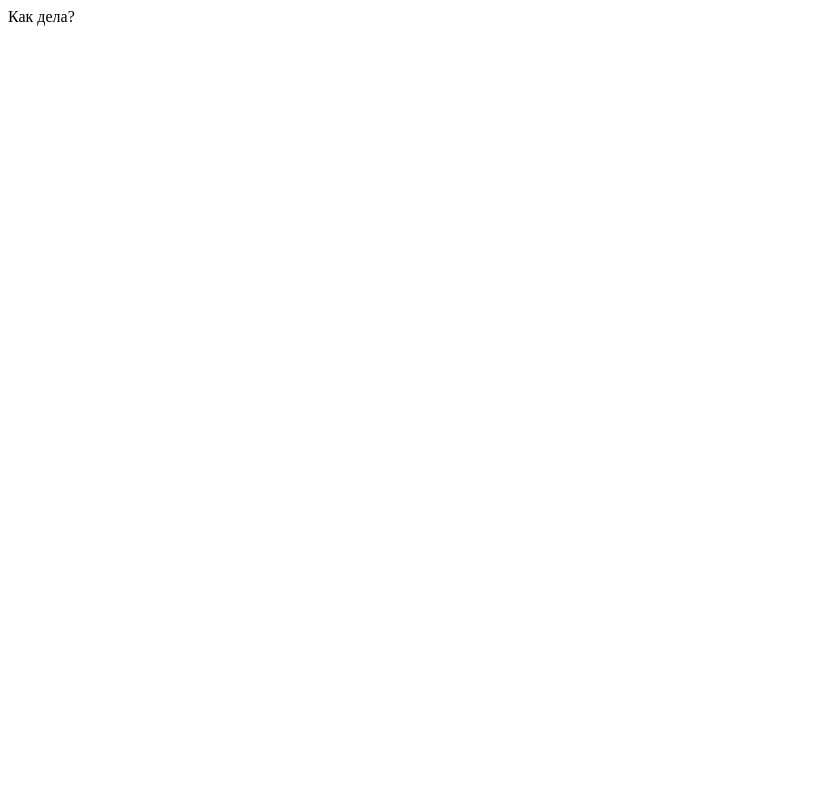
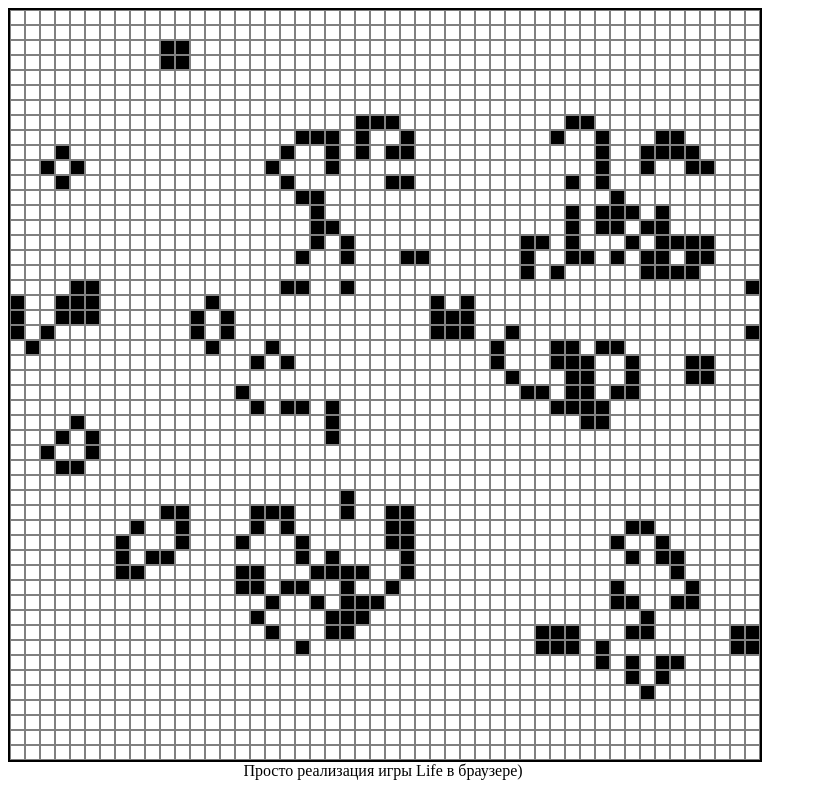
Before and after one commit to EgorAdamovsky/EgorAdamovsky.github.io, a plain HTML site: page index.html in a window 1280 px wide. Shown: the whole page, without its empty margins (0-817 px from the left). Drawn offline with Linux system fonts and the light colour scheme.

Commit message:
игрулька

```diff
--- a/index.html
+++ b/index.html
@@ -1,10 +1,14 @@
 <!DOCTYPE html>
 <html lang="ru">
-  <head>
+<head>
     <meta charset="utf-8">
-    <title>Моя страничка!</title>
-  </head>
-  <body>
-     <div>Как дела?</div>
-  </body>
+    <title>Life Game</title>
+    <link rel="icon" type="image/x-icon" href="shrek.ico">
+    <link rel="stylesheet" href="style.css">
+</head>
+<body>
+  <div id="root"></div>
+  <div id="info">Просто реализация игры Life в браузере)</div>
+  <script src="script.js"></script>
+</body>
 </html>
--- /dev/null
+++ b/script.js
@@ -0,0 +1,69 @@
+let x = 50, y = 50;
+let s = 15;
+let field = [];
+let offsets = [[-1, -1], [1, -1], [-1, 1], [1, 1], [0, -1], [0, 1], [-1, 0], [1, 0]];
+let bias = 2;
+let root = document.getElementById("root");
+
+class Block {
+
+    constructor(_block, _live, _x, _y) {
+        this.live = _live ? "white" : "black";
+        this.x = _x;
+        this.y = _y;
+        this.block = _block;
+        this.block.style.backgroundColor = this.live;
+        this.block.style.position = "absolute";
+        this.block.style.width = s + "px";
+        this.block.style.height = s + "px";
+        this.block.style.left = (bias + s / 2 + (s * this.x)) + "px";
+        this.block.style.top = (bias + s / 2 + (s * this.y)) + "px";
+        root.append(this.block);
+    }
+
+    step() {
+        let near = 0;
+        for (let i = 0; i < 8; i++) {
+            let temp = 0;
+            try {
+                let temp_x = (this.x + offsets[i][0]) % x;
+                let temp_y = (this.y + offsets[i][1]) % y;
+                temp = field[temp_x][temp_y].block.style.backgroundColor === "black" ? 1 : 0;
+            } catch (error) {
+            }
+            near += temp;
+        }
+        if (this.live === "white") {
+            if (near === 3) {
+                this.live = "black";
+            }
+        } else {
+            if (near < 2 || near > 3) {
+                this.live = "white";
+            }
+        }
+    }
+
+}
+
+
+for (let i = 0; i < x; i++) {
+    let line = [];
+    for (let j = 0; j < y; j++) {
+        line.push(new Block(document.createElement('button'), Math.round(3 * Math.random()), i, j));
+    }
+    field.push(line);
+}
+
+setInterval(() => {
+    for (let i = 0; i < x; i++) {
+        for (let j = 0; j < y; j++) {
+            field[i][j].step();
+        }
+    }
+    for (let i = 0; i < x; i++) {
+        for (let j = 0; j < y; j++) {
+            field[i][j].block.style.backgroundColor = field[i][j].live;
+        }
+    }
+}, 100);
--- /dev/null
+++ b/style.css
@@ -0,0 +1,15 @@
+button {
+    border: gray solid 1px;
+}
+
+#root {
+    background-color: darkgrey;
+    border: black solid 2px;
+    height: 750px;
+    width: 750px;
+}
+
+#info {
+    width: 750px;
+    text-align: center;
+}
```
Also changed, not shown: shrek.ico (added), 1 other file.
